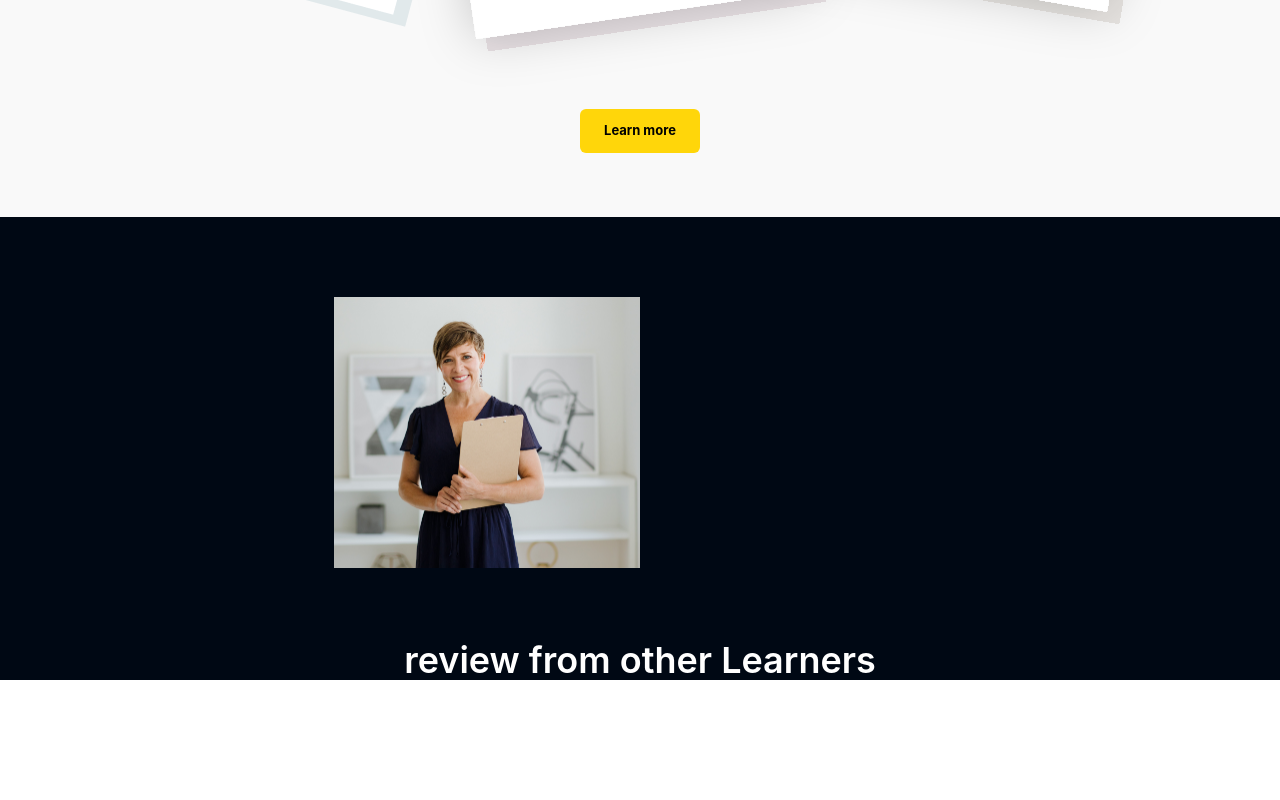
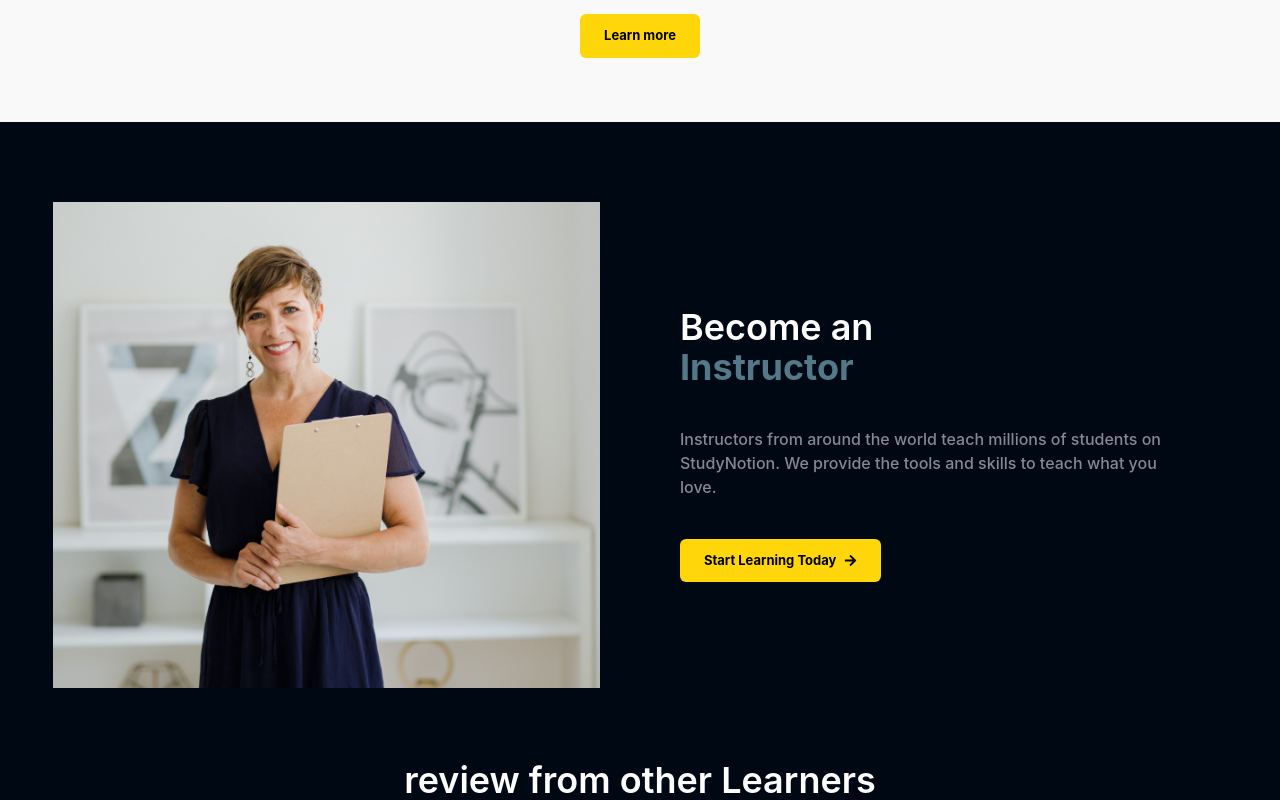
Before and after one commit to amanraooo/StudyNotion_Prac, a React (Create React App) app: page / in a window 1280 px wide. Shown: the part 3362-4162 px from the top of the page. Before the commit the page ends 4042 px from the top, so only its background shows below. Built offline with nearby package versions, Linux system fonts and the light colour scheme.

Commit message:
section 3

```diff
--- a/src/components/core/HomePage/InstructorSection.jsx
+++ b/src/components/core/HomePage/InstructorSection.jsx
@@ -1,19 +1,43 @@
-import React from 'react'
-import Instructor from "../../../assets/Images/Instructor.png"
+import React from "react";
+import Instructor from "../../../assets/Images/Instructor.png";
+import HighlightText from './HighlightText';
+import CTAButton from "../../../components/core/HomePage/Button";
+import { FaArrowRight } from 'react-icons/fa';
 
 
 const InstructorSection = () => {
   return (
-    <div className='mt-20'>
+    <div className="mt-20">
+
       <div className="flex flex-row gap-20 items-center">
-        <div className='w-[50%]'>
-    <img src={Instructor} alt="instructor"
-    className='shadow-white' />
+
+        <div className="w-[50%]">
+          <img src={Instructor} alt="instructor" className="shadow-white" />
+        </div>
+
+        <div className="w-[50%] flex flex-col gap-10 ">
+
+<div className='text-4xl font-semibold w-[50%]'>
+    Become an
+    <HighlightText text={"Instructor"} />
+</div>
+
+<p className="font-medium text-[16px] w-[90%] text-richblack-300">Instructors from around the world teach millions of students on StudyNotion. We provide the tools and skills to teach what you love.</p>
+
+<div className='w-fit'>
+<CTAButton active={true} linkto={"/signup"}>
+<div className="flex flex-row gap-2 w-fit items-center">
+    Start Learning Today
+    <FaArrowRight/>
+</div>
+</CTAButton>
+</div>
+
         </div>
 
       </div>
     </div>
-  )
-}
+  );
+};
 
-export default InstructorSection
+export default InstructorSection;
--- a/src/components/core/HomePage/LearningLanguageSection.jsx
+++ b/src/components/core/HomePage/LearningLanguageSection.jsx
@@ -7,7 +7,7 @@ import CTAButton from "../../../components/core/HomePage/Button";
 
 const LearningLanguageSection = () => {
   return (
-    <div className="mt-[130px]">
+    <div className="mt-[3%]">
       <div className="flex flex-col gap-5 items-center">
         <div className="text-4xl font-semibold text-center">
           Your Swiss Knife for
```
